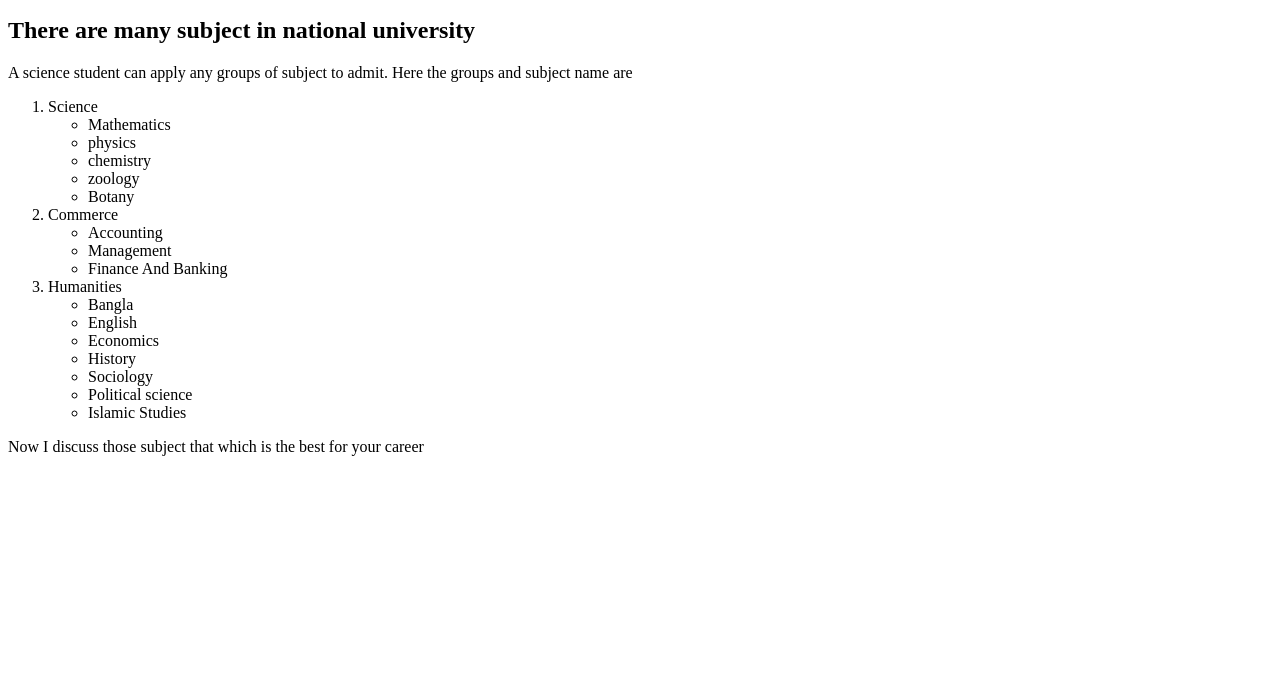
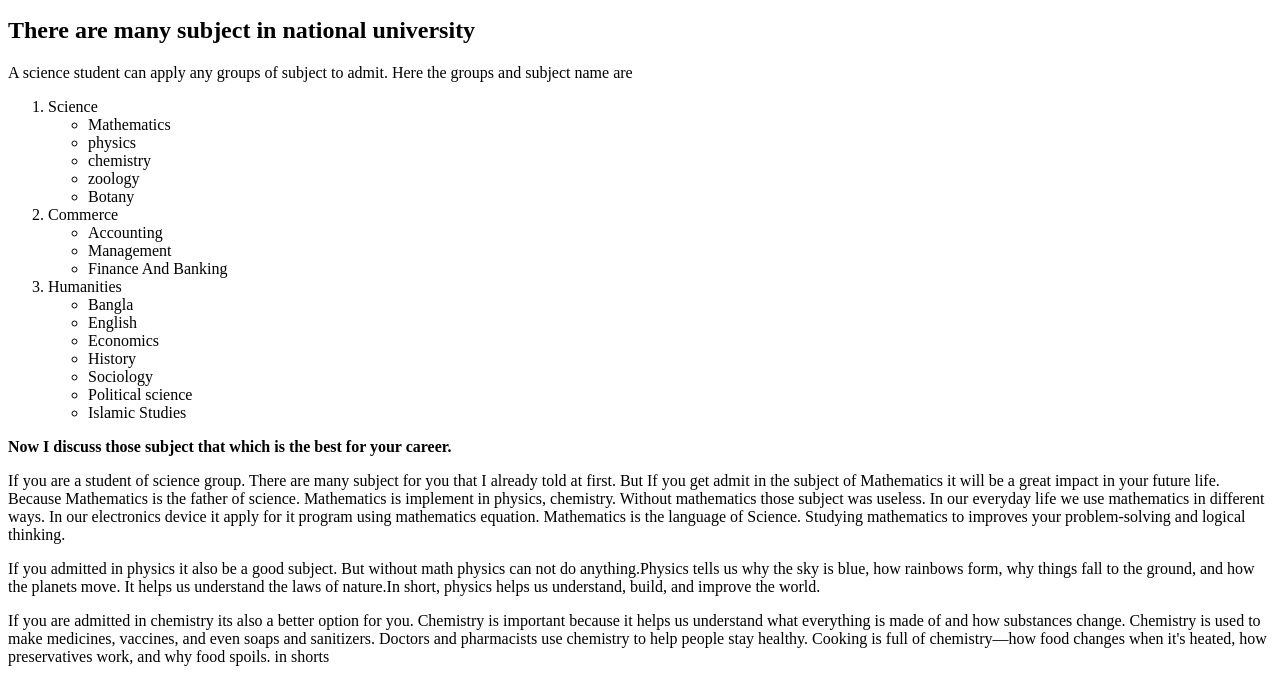
Before and after one commit to mr-robin-x/my_2nd_github_ripo, a plain HTML site: page index.html in a window 1280 px wide. Shown: the part 119-801 px from the top of the page. Drawn offline with Linux system fonts and the light colour scheme.

Commit message:
added subject details

```diff
--- a/index.html
+++ b/index.html
@@ -44,6 +44,11 @@
             </ul>
         </li>
     </ol>
-    <p>Now I discuss those subject that which is the best for your career </p>
+    <p><b>Now I discuss those subject that which is the best for your career.</b> </p>
+    <p></p>If you are a student of science group. There are many subject for you that I already told at first. But If you get admit in the subject of Mathematics it will be a great impact in your future life. Because Mathematics is the father of science. Mathematics is implement in physics, chemistry. Without mathematics those subject was useless. In our everyday life we use mathematics in different ways. In our electronics device it apply for it program using mathematics equation. Mathematics is the language of Science. Studying mathematics to improves your problem-solving and logical thinking.</p>
+    <p>If you admitted in physics it also be a good subject. But without math physics can not do anything.Physics tells us why the sky is blue, how rainbows form, why things fall to the ground, and how the planets move. It helps us understand the laws of nature.In short, physics helps us understand, build, and improve the world.</p>
+    <p>If you are admitted in chemistry its also a better option for you. Chemistry is important because it helps us understand what everything is made of and how substances change. Chemistry is used to make medicines, vaccines, and even soaps and sanitizers. Doctors and pharmacists use chemistry to help people stay healthy. Cooking is full of chemistry—how food changes when it's heated, how preservatives work, and why food spoils. in shorts</p>
+
+
 </body>
 </html>
```
